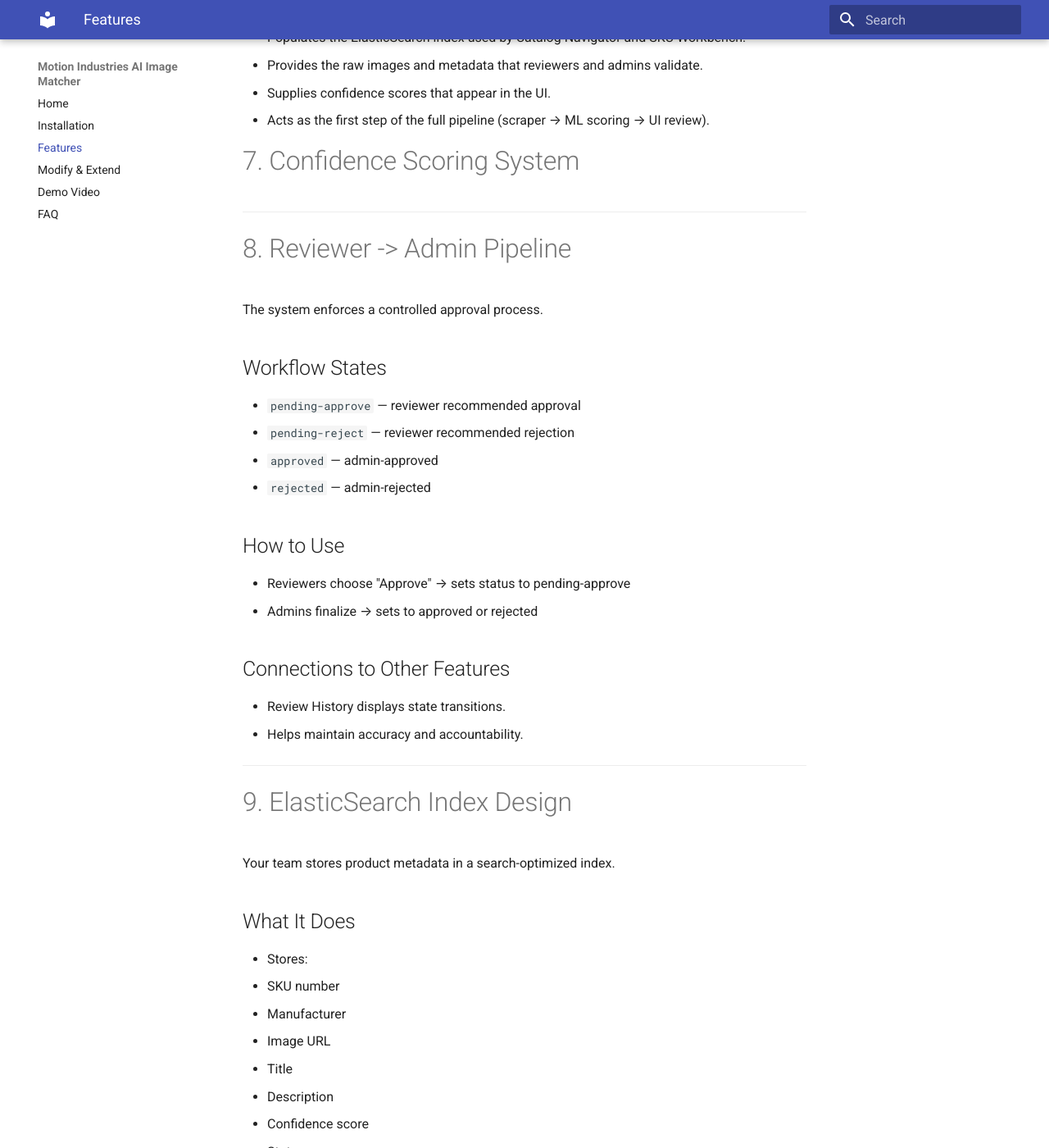
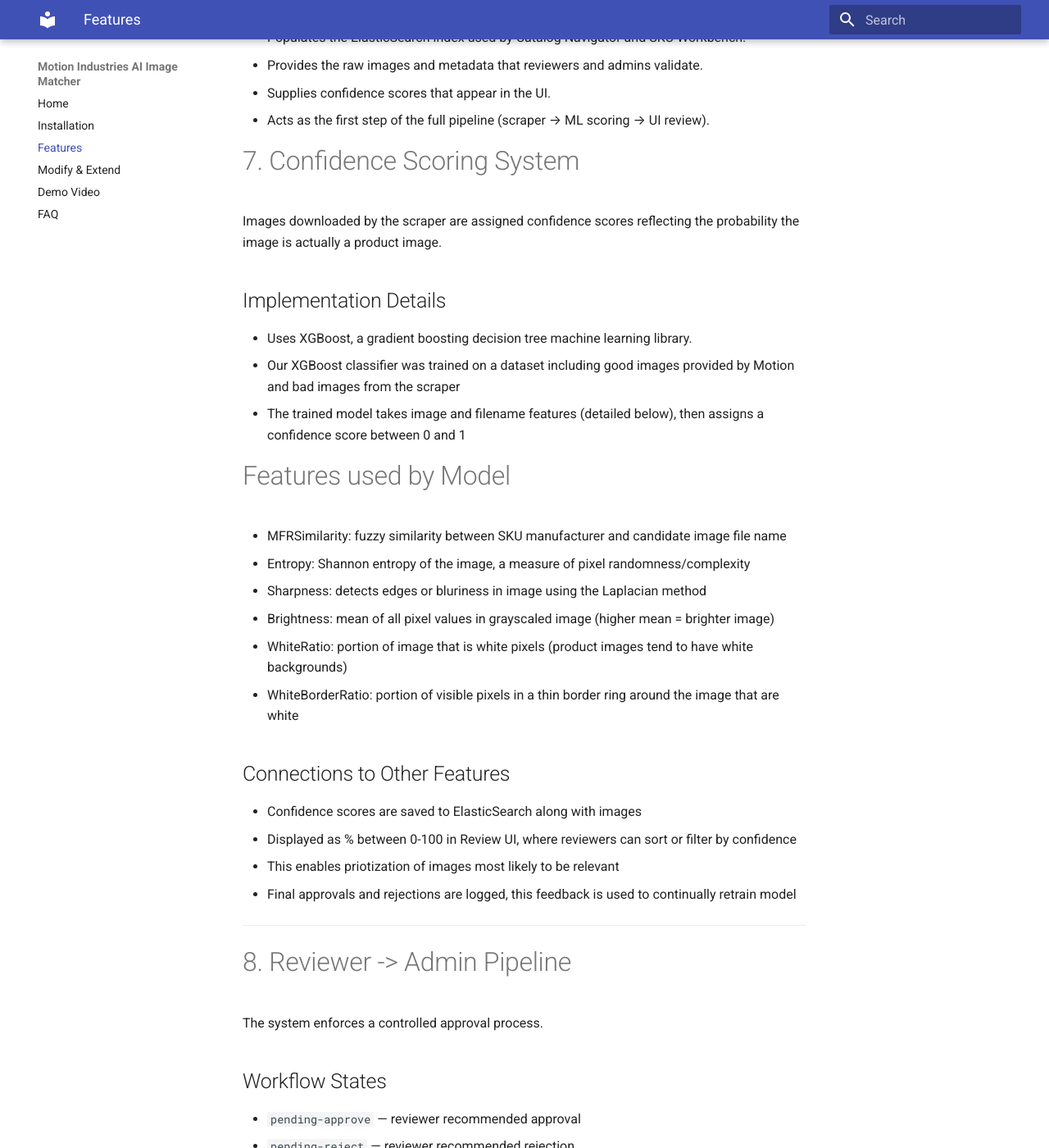
Before and after one commit to cbpricey/Motion-Industries, an MkDocs documentation site: the page built from docs/features.md, in a window 1280 px wide and 1400 px high, scrolled down 5202 px. Shown: the whole window at 82% size. Built offline with MkDocs 1.6.1 and Material for MkDocs 9.7.7, drawn with Linux system fonts in a browser that asks for light colours.

Commit message:
Filled out confidence scoring system info in markdown docs

```diff
--- a/docs/features.md
+++ b/docs/features.md
@@ -166,6 +166,26 @@
 
 # 7. Confidence Scoring System
 
+Images downloaded by the scraper are assigned confidence scores reflecting the probability the image is actually a product image.
+
+## Implementation Details
+- Uses XGBoost, a gradient boosting decision tree machine learning library.
+- Our XGBoost classifier was trained on a dataset including good images provided by Motion and bad images from the scraper
+- The trained model takes image and filename features (detailed below), then assigns a confidence score between 0 and 1
+
+# Features used by Model
+- MFRSimilarity: fuzzy similarity between SKU manufacturer and candidate image file name
+- Entropy: Shannon entropy of the image, a measure of pixel randomness/complexity
+- Sharpness: detects edges or bluriness in image using the Laplacian method
+- Brightness: mean of all pixel values in grayscaled image (higher mean = brighter image)
+- WhiteRatio: portion of image that is white pixels (product images tend to have white backgrounds)
+- WhiteBorderRatio: portion of visible pixels in a thin border ring around the image that are white
+
+## Connections to Other Features
+- Confidence scores are saved to ElasticSearch along with images
+- Displayed as % between 0-100 in Review UI, where reviewers can sort or filter by confidence
+  - This enables priotization of images most likely to be relevant
+- Final approvals and rejections are logged, this feedback is used to continually retrain model
 
 ---
 
```
